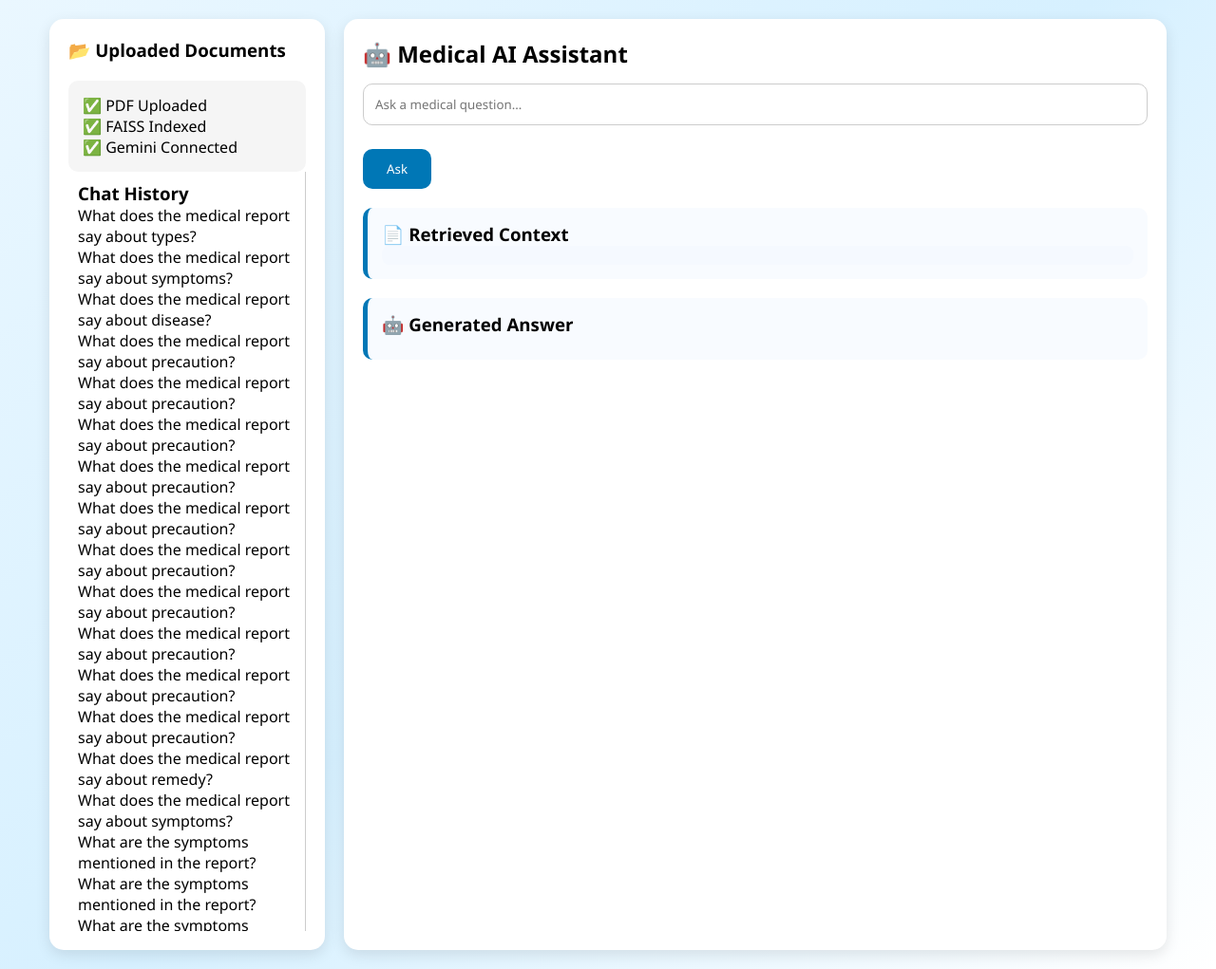
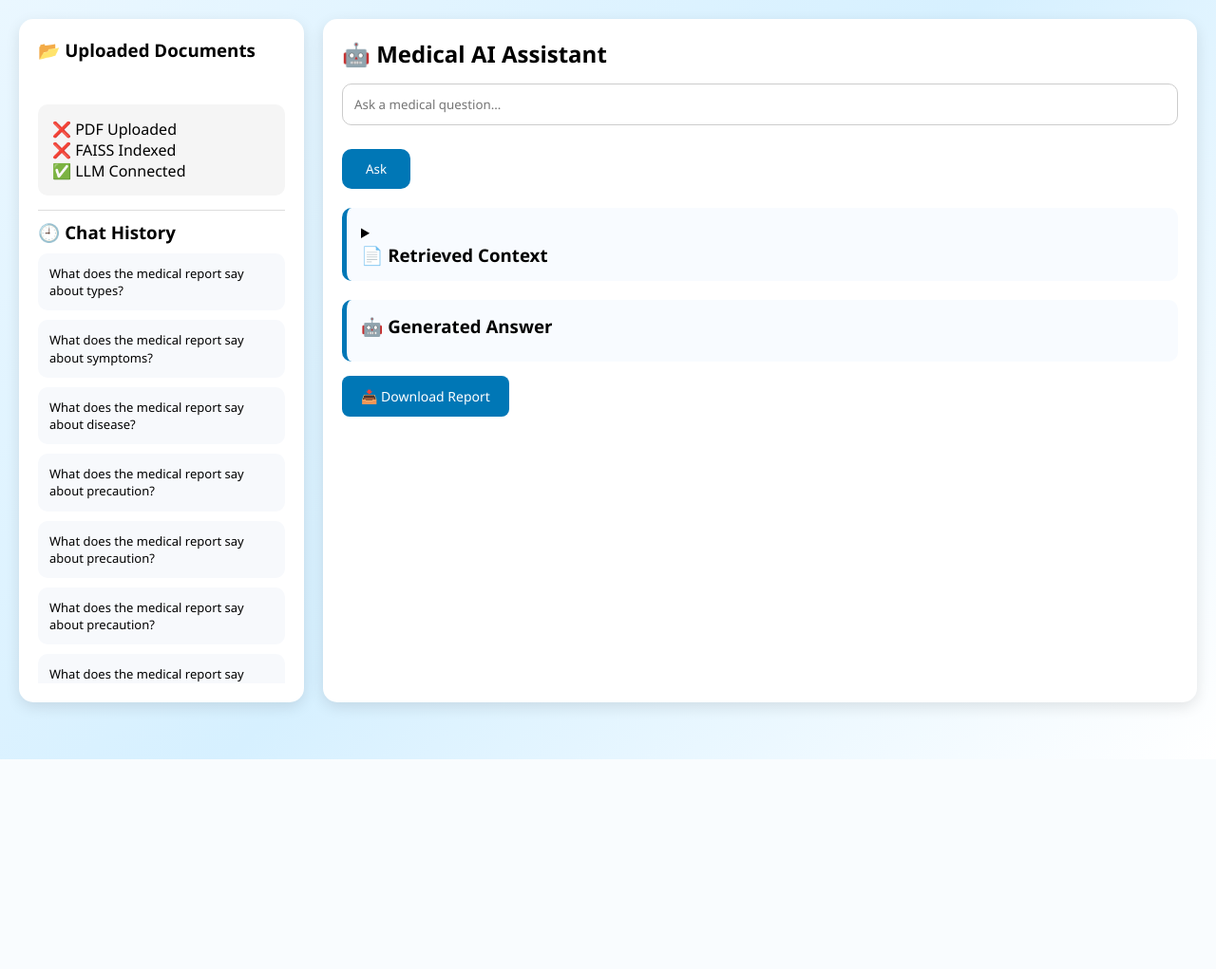
Before and after one commit to Akshithart/Medical-Information-Chatbot, a Flask app: page /chatpage in a window 1280 px wide. Shown: the whole page at 95% size. After the commit the page ends 800 px from the top, so only its background shows below. Run offline with Flask 3, Linux system fonts and the light colour scheme; data comes from the database, SQL or seed files in the repository; both versions use the stored data as it was after the commit.

Commit message:
css corrected

```diff
--- a/app.py
+++ b/app.py
@@ -132,6 +132,12 @@ def chat():
             "error": "Question cannot be empty"
         }), 400
 
+    if len(question.split()) < 3:
+
+        question = (
+        "What does the medical report say about "
+        + question + "?"
+    )
     # CACHE CHECK
     if question in cache:
 
@@ -185,9 +191,9 @@ def chat():
         )
 
         response_data = {
-            "answer": answer,
-            "context": context_text
-        }
+    "answer": answer,
+    "context": context_text[:500] + "..."
+}
 
         cache[question] = response_data
 
@@ -209,10 +215,16 @@ def chat():
 @app.route("/chatpage")
 def chatpage():
 
+    pdf_uploaded = len(uploaded_files) > 0
+
+    faiss_ready = len(chunks) > 0
+
     return render_template(
         "chat.html",
         filename=current_filename,
-        files=uploaded_files
+        files=uploaded_files,
+        pdf_uploaded=pdf_uploaded,
+        faiss_ready=faiss_ready
     )
 
 @app.route("/download-report", methods=["POST"])
@@ -333,26 +345,5 @@ def clear_history():
         "message":"History cleared"
     })
 
-@app.route("/testdb")
-def testdb():
-
-    import sqlite3
-    conn = get_connection()
-    conn = sqlite3.connect(
-        "medical_chatbot.db"
-    )
-
-    cursor = conn.cursor()
-
-    cursor.execute(
-        "SELECT * FROM chat_history"
-    )
-
-    data = cursor.fetchall()
-
-    conn.close()
-
-    return jsonify(data)
-
 if __name__ == "__main__":
     app.run(debug=True)
--- a/document_processor.py
+++ b/document_processor.py
@@ -20,7 +20,7 @@ def extract_text(pdf_path):
 
 def create_chunks(
         text,
-        chunk_size=1000):
+        chunk_size=1500):
 
     chunks = []
 
--- a/retriever.py
+++ b/retriever.py
@@ -24,7 +24,7 @@ def retrieve(
 
     D, I = index.search(
         query_embedding,
-        3
+        2
     )
 
     results = []
--- a/static/style.css
+++ b/static/style.css
@@ -16,9 +16,10 @@ body{
     #FFFFFF
     );
 
-    display:flex;
-    justify-content:center;
-    align-items:center;
+    margin:0;
+    padding:20px;
+
+    display:block;
 }
 
 .container{
@@ -87,18 +88,23 @@ button:hover{
 
 .dashboard{
 
-    width:95%;
+    width:100%;
+    max-width:1400px;
+
+    margin:auto;
 
     display:flex;
 
     gap:20px;
 
-    padding:20px;
+    align-items:flex-start;
 }
 
 .left-panel{
 
-    width:25%;
+    width:300px;
+
+    min-width:300px;
 
     background:white;
 
@@ -110,11 +116,16 @@ button:hover{
     0 5px 15px rgba(
     0,0,0,0.1
     );
+
+    display:flex;
+
+    flex-direction:column;
+
+    height:90vh;
 }
-
 .right-panel{
 
-    width:75%;
+    flex:1;
 
     background:white;
 
@@ -126,8 +137,9 @@ button:hover{
     0 5px 15px rgba(
     0,0,0,0.1
     );
+
+    min-height:90vh;
 }
-
 .info-card{
 
     margin-top:20px;
@@ -177,11 +189,11 @@ button:hover{
 
 #context{
 
-    white-space:pre-wrap;
-
-    max-height:250px;
+    max-height:150px;
 
     overflow-y:auto;
+
+    white-space:pre-wrap;
 
     padding:10px;
 
@@ -191,11 +203,16 @@ button:hover{
 }
 
 #sidebar{
-    width:250px;
-    height:100vh;
+
+    flex:1;
+
     overflow-y:auto;
-    border-right:1px solid #ccc;
-    padding:10px;
+
+    margin-top:15px;
+
+    border-top:1px solid #ddd;
+
+    padding-top:10px;
 }
 #loader{
 
@@ -224,3 +241,84 @@ button:hover{
         opacity:.2;
     }
 }
+#historyList{
+
+    list-style:none;
+
+    padding:0;
+
+    margin-top:10px;
+}
+
+#historyList li{
+
+    background:#f7f9fc;
+
+    padding:12px;
+
+    margin-bottom:10px;
+
+    border-radius:10px;
+
+    font-size:13px;
+
+    line-height:1.4;
+
+    cursor:pointer;
+
+    overflow:hidden;
+
+    display:-webkit-box;
+
+    -webkit-line-clamp:2;
+
+    -webkit-box-orient:vertical;
+}
+#historyList li:hover{
+
+    background:#dff2ff;
+}
+.left-panel ul{
+
+    padding-left:20px;
+
+    margin-top:10px;
+
+    margin-bottom:15px;
+}
+
+#answer{
+
+    white-space:pre-wrap;
+
+    margin-top:10px;
+
+    line-height:1.7;
+
+    font-size:16px;
+
+    color:#333;
+}
+#downloadBtn{
+
+    margin-top:15px;
+
+    background:#0077B6;
+
+    color:white;
+
+    border:none;
+
+    padding:12px 20px;
+
+    border-radius:8px;
+
+    cursor:pointer;
+
+    font-size:14px;
+}
+
+#downloadBtn:hover{
+
+    background:#005f8f;
+}
--- a/templates/chat.html
+++ b/templates/chat.html
@@ -20,15 +20,25 @@
 </ul>
 
         <div class="info-card">
+
+    {% if pdf_uploaded %}
         <p>✅ PDF Uploaded</p>
+    {% else %}
+        <p>❌ PDF Uploaded</p>
+    {% endif %}
+
+    {% if faiss_ready %}
         <p>✅ FAISS Indexed</p>
-            <p>✅ Gemini Connected</p>
+    {% else %}
+        <p>❌ FAISS Indexed</p>
+    {% endif %}
+
+    <p>✅ LLM Connected</p>
+
 </div>
         <div id="sidebar">
 
-    <h3>
-        Chat History
-    </h3>
+    <h3>🕘 Chat History</h3>
 
     <ul id="historyList">
     </ul>
@@ -54,10 +64,15 @@
 
         <div class="result-card">
 
-            <h3>📄 Retrieved Context</h3>
+            <details>
+
+    <summary><h3>
+        📄 Retrieved Context</h3>
+    </summary>
 
     <pre id="context"></pre>
 
+</details>
         </div>
 
         <div class="result-card">
@@ -72,12 +87,10 @@
     </div>
 
     <div id="answer"></div>
-    <div id="answer"></div>
-
+        </div>
    <button
         id="downloadBtn"
         onclick="downloadReport()"
-    style="display:none;margin-top:15px;"
     >
         📥 Download Report
     </button>
```
Also changed, not shown: medical_chatbot.py (+11 -5 lines), medical_chatbot.db, 2 other files. Lines whose indentation alone changed are shown as unchanged.
